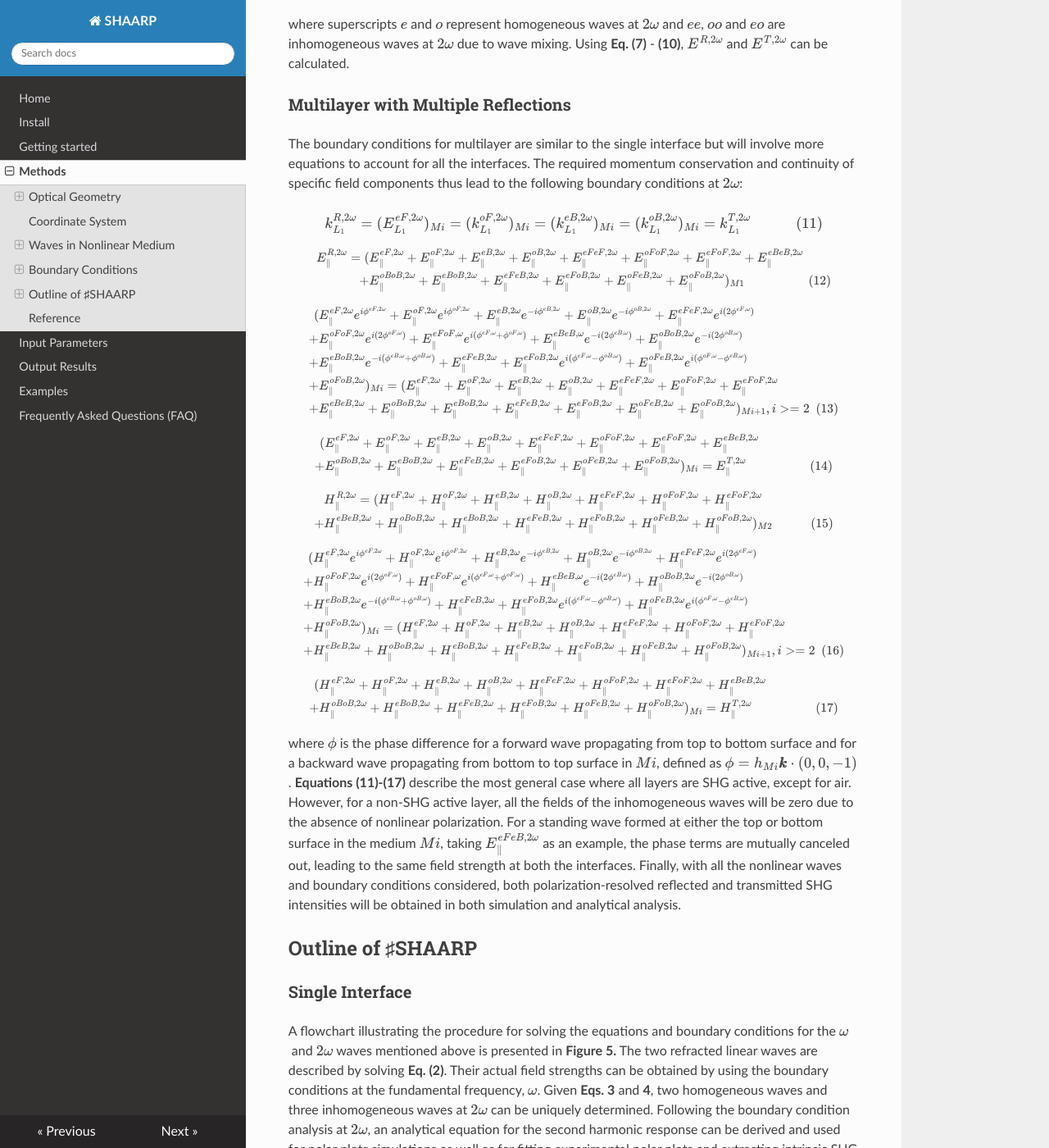
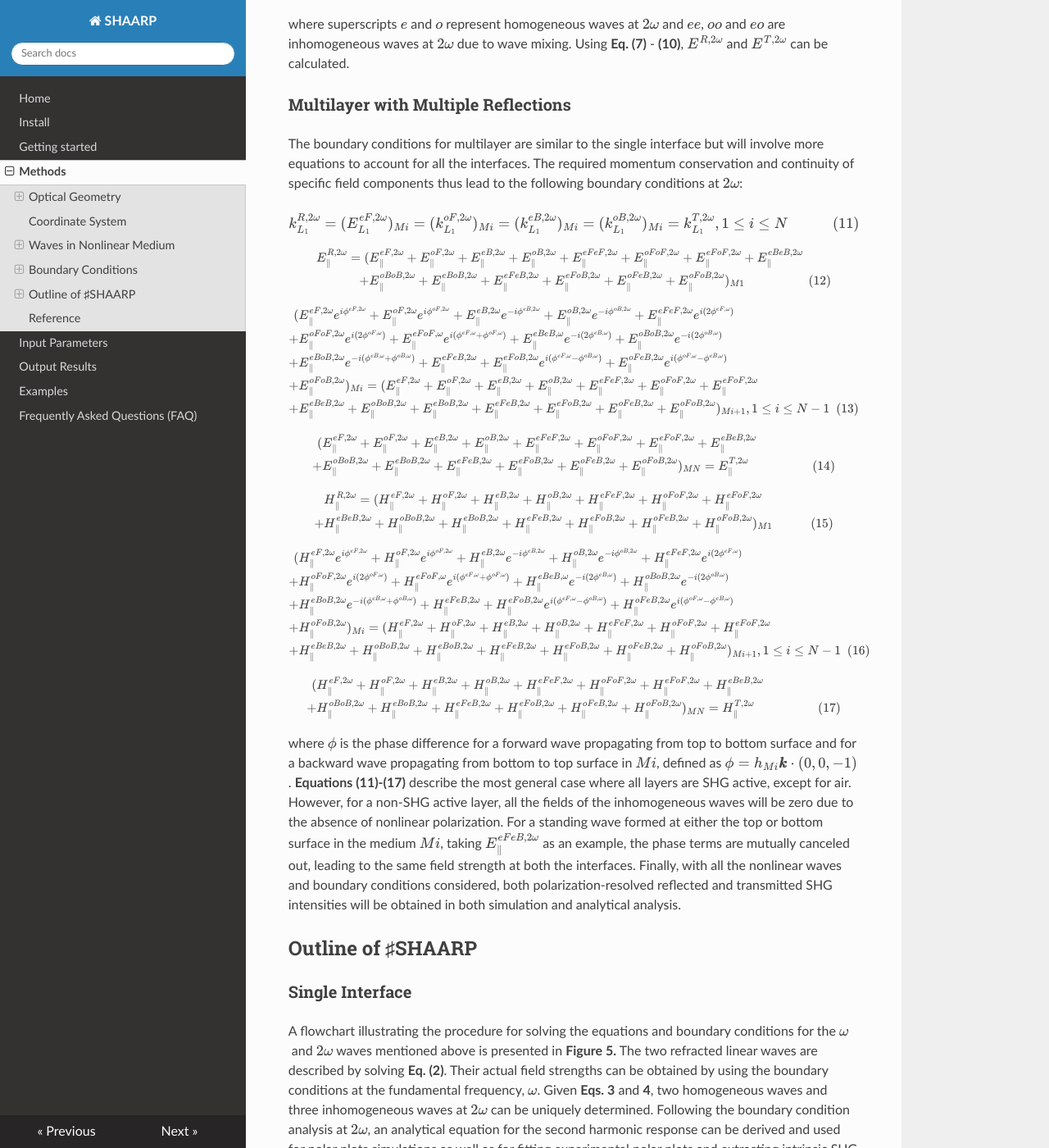
Before and after one commit to bzw133/SHAARP.ml, an MkDocs documentation site: the page built from docs/methods.md, in a window 1280 px wide and 1400 px high, scrolled down 7683 px. Shown: the whole window at 82% size. Built offline with MkDocs 1.6.1, drawn with Linux system fonts in a browser that asks for light colours; nearby versions of some CDN libraries; formulas are drawn with MathJax 3.

Commit message:
Corrected the index range in methods and added warnings about running multiple Mathematica notebooks.

```diff
--- a/docs/methods.md
+++ b/docs/methods.md
@@ -166,7 +166,7 @@ The boundary conditions for multilayer are similar to the single interface but w
 
 $$
 \begin{align}
-k^{R,2\omega}_{L_{1}}=(E^{eF,2\omega}_{L_{1}})_{Mi}=(k^{oF,2\omega}_{L_{1}})_{Mi}=(k^{eB,2\omega}_{L_{1}})_{Mi}=(k^{oB,2\omega}_{L_{1}})_{Mi}=k^{T,2\omega}_{L_{1}}\hspace{3em}(11)
+k^{R,2\omega}_{L_{1}}=(E^{eF,2\omega}_{L_{1}})_{Mi}=(k^{oF,2\omega}_{L_{1}})_{Mi}=(k^{eB,2\omega}_{L_{1}})_{Mi}=(k^{oB,2\omega}_{L_{1}})_{Mi}=k^{T,2\omega}_{L_{1}}, 1 \leq i \leq N \hspace{3em}(11)
 \end{align}
 $$
 
@@ -188,7 +188,7 @@ $$
 \\+&E^{oFoF,2\omega}_{\parallel}e^{i(2\phi^{oF,\omega})}+E^{eFoF,\omega}_{\parallel}e^{i(\phi^{eF,\omega}+\phi^{oF,\omega})}+E^{eBeB,\omega}_{\parallel}e^{-i(2\phi^{eB,\omega})}+E^{oBoB,2\omega}_{\parallel}e^{-i(2\phi^{oB,\omega})}
 \\+&E^{eBoB,2\omega}_{\parallel}e^{-i(\phi^{eB,\omega}+\phi^{oB,\omega})}+E^{eFeB,2\omega}_{\parallel}+E^{eFoB,2\omega}_{\parallel}e^{i(\phi^{eF,\omega}-\phi^{oB,\omega})}+E^{oFeB,2\omega}_{\parallel}e^{i(\phi^{oF,\omega}-\phi^{eB,\omega})}
 \\+&E^{oFoB,2\omega}_{\parallel})_{Mi}=(E^{eF,2\omega}_{\parallel}+E^{oF,2\omega}_{\parallel}+E^{eB,2\omega}_{\parallel}+E^{oB,2\omega}_{\parallel}+E^{eFeF,2\omega}_{\parallel}+E^{oFoF,2\omega}_{\parallel}+E^{eFoF,2\omega}_{\parallel}
-\\+&E^{eBeB,2\omega}_{\parallel}+E^{oBoB,2\omega}_{\parallel}+E^{eBoB,2\omega}_{\parallel}+E^{eFeB,2\omega}_{\parallel}+E^{eFoB,2\omega}_{\parallel}+E^{oFeB,2\omega}_{\parallel}+E^{oFoB,2\omega}_{\parallel})_{Mi+1},i>=2\hspace{0.5em}(13)
+\\+&E^{eBeB,2\omega}_{\parallel}+E^{oBoB,2\omega}_{\parallel}+E^{eBoB,2\omega}_{\parallel}+E^{eFeB,2\omega}_{\parallel}+E^{eFoB,2\omega}_{\parallel}+E^{oFeB,2\omega}_{\parallel}+E^{oFoB,2\omega}_{\parallel})_{Mi+1},1 \leq i \leq N-1 \hspace{0.5em}(13)
 \end{align}
 $$
 
@@ -196,7 +196,7 @@ $$
 \small
 \begin{align}
 (&E^{eF,2\omega}_{\parallel}+E^{oF,2\omega}_{\parallel}+E^{eB,2\omega}_{\parallel}+E^{oB,2\omega}_{\parallel}+E^{eFeF,2\omega}_{\parallel}+E^{oFoF,2\omega}_{\parallel}+E^{eFoF,2\omega}_{\parallel}+E^{eBeB,2\omega}_{\parallel}
-\\+&E^{oBoB,2\omega}_{\parallel}+E^{eBoB,2\omega}_{\parallel}+E^{eFeB,2\omega}_{\parallel}+E^{eFoB,2\omega}_{\parallel}+E^{oFeB,2\omega}_{\parallel}+E^{oFoB,2\omega}_{\parallel})_{Mi}=E^{T,2\omega}_{\parallel}\hspace{5em}(14)
+\\+&E^{oBoB,2\omega}_{\parallel}+E^{eBoB,2\omega}_{\parallel}+E^{eFeB,2\omega}_{\parallel}+E^{eFoB,2\omega}_{\parallel}+E^{oFeB,2\omega}_{\parallel}+E^{oFoB,2\omega}_{\parallel})_{MN}=E^{T,2\omega}_{\parallel}\hspace{5em}(14)
 \end{align}
 $$
 
@@ -204,7 +204,7 @@ $$
 \small
 \begin{align}
 &H^{R,2\omega}_{\parallel}=(H^{eF,2\omega}_{\parallel}+H^{oF,2\omega}_{\parallel}+H^{eB,2\omega}_{\parallel}+H^{oB,2\omega}_{\parallel}+H^{eFeF,2\omega}_{\parallel}+H^{oFoF,2\omega}_{\parallel}+H^{eFoF,2\omega}_{\parallel}
-\\+&H^{eBeB,2\omega}_{\parallel}+H^{oBoB,2\omega}_{\parallel}+H^{eBoB,2\omega}_{\parallel}+H^{eFeB,2\omega}_{\parallel}+H^{eFoB,2\omega}_{\parallel}+H^{oFeB,2\omega}_{\parallel}+H^{oFoB,2\omega}_{\parallel})_{M2}\hspace{3em}(15)
+\\+&H^{eBeB,2\omega}_{\parallel}+H^{oBoB,2\omega}_{\parallel}+H^{eBoB,2\omega}_{\parallel}+H^{eFeB,2\omega}_{\parallel}+H^{eFoB,2\omega}_{\parallel}+H^{oFeB,2\omega}_{\parallel}+H^{oFoB,2\omega}_{\parallel})_{M1}\hspace{3em}(15)
 \end{align}
 $$
 
@@ -216,7 +216,7 @@ $$
 \\+&H^{oFoF,2\omega}_{\parallel}e^{i(2\phi^{oF,\omega})}+H^{eFoF,\omega}_{\parallel}e^{i(\phi^{eF,\omega}+\phi^{oF,\omega})}+H^{eBeB,\omega}_{\parallel}e^{-i(2\phi^{eB,\omega})}+H^{oBoB,2\omega}_{\parallel}e^{-i(2\phi^{oB,\omega})}
 \\+&H^{eBoB,2\omega}_{\parallel}e^{-i(\phi^{eB,\omega}+\phi^{oB,\omega})}+H^{eFeB,2\omega}_{\parallel}+H^{eFoB,2\omega}_{\parallel}e^{i(\phi^{eF,\omega}-\phi^{oB,\omega})}+H^{oFeB,2\omega}_{\parallel}e^{i(\phi^{oF,\omega}-\phi^{eB,\omega})}
 \\+&H^{oFoB,2\omega}_{\parallel})_{Mi}=(H^{eF,2\omega}_{\parallel}+H^{oF,2\omega}_{\parallel}+H^{eB,2\omega}_{\parallel}+H^{oB,2\omega}_{\parallel}+H^{eFeF,2\omega}_{\parallel}+H^{oFoF,2\omega}_{\parallel}+H^{eFoF,2\omega}_{\parallel}
-\\+&H^{eBeB,2\omega}_{\parallel}+H^{oBoB,2\omega}_{\parallel}+H^{eBoB,2\omega}_{\parallel}+H^{eFeB,2\omega}_{\parallel}+H^{eFoB,2\omega}_{\parallel}+H^{oFeB,2\omega}_{\parallel}+H^{oFoB,2\omega}_{\parallel})_{Mi+1},i>=2\hspace{0.5em}(16)
+\\+&H^{eBeB,2\omega}_{\parallel}+H^{oBoB,2\omega}_{\parallel}+H^{eBoB,2\omega}_{\parallel}+H^{eFeB,2\omega}_{\parallel}+H^{eFoB,2\omega}_{\parallel}+H^{oFeB,2\omega}_{\parallel}+H^{oFoB,2\omega}_{\parallel})_{Mi+1},1 \leq i \leq N-1 \hspace{0.5em}(16)
 \end{align}
 $$
 
@@ -225,7 +225,7 @@ $$
 \small
 \begin{align}
 (&H^{eF,2\omega}_{\parallel}+H^{oF,2\omega}_{\parallel}+H^{eB,2\omega}_{\parallel}+H^{oB,2\omega}_{\parallel}+H^{eFeF,2\omega}_{\parallel}+H^{oFoF,2\omega}_{\parallel}+H^{eFoF,2\omega}_{\parallel}+H^{eBeB,2\omega}_{\parallel}
-\\+&H^{oBoB,2\omega}_{\parallel}+H^{eBoB,2\omega}_{\parallel}+H^{eFeB,2\omega}_{\parallel}+H^{eFoB,2\omega}_{\parallel}+H^{oFeB,2\omega}_{\parallel}+H^{oFoB,2\omega}_{\parallel})_{Mi}=H^{T,2\omega}_{\parallel}\hspace{5em}(17)
+\\+&H^{oBoB,2\omega}_{\parallel}+H^{eBoB,2\omega}_{\parallel}+H^{eFeB,2\omega}_{\parallel}+H^{eFoB,2\omega}_{\parallel}+H^{oFeB,2\omega}_{\parallel}+H^{oFoB,2\omega}_{\parallel})_{MN}=H^{T,2\omega}_{\parallel}\hspace{5em}(17)
 \end{align}
 $$
 
```
Also changed, not shown: docs/examples.md (+10 -2 lines), docs/output.md (+3 -0 lines).
